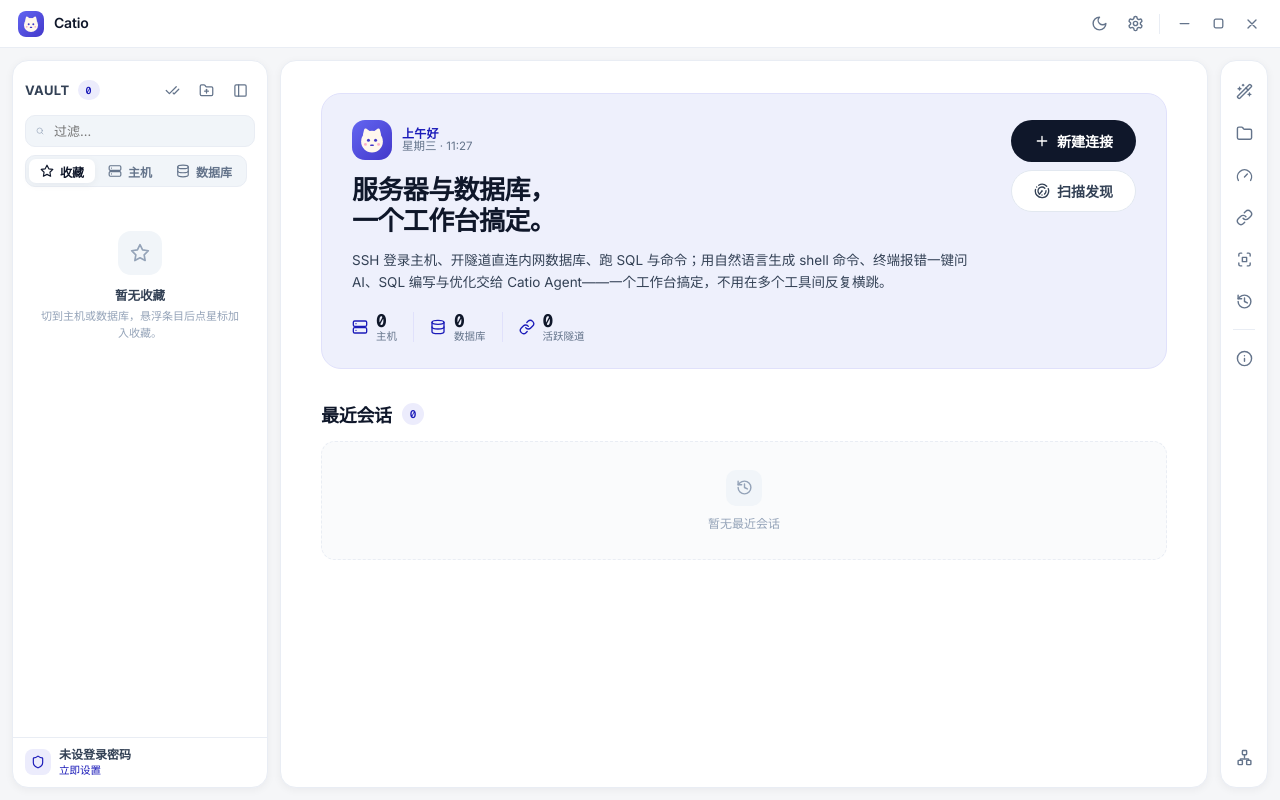
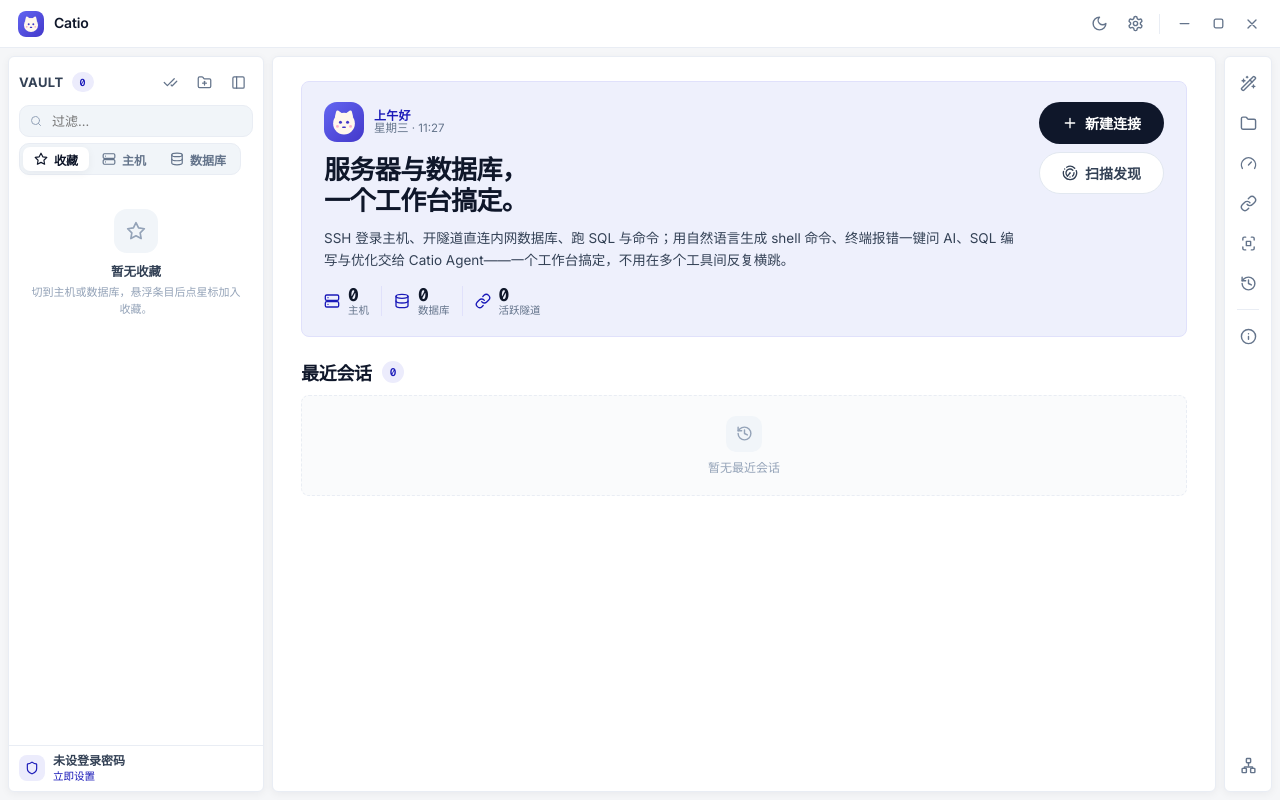
Before and after one commit to leeyis/catio, a React (Vite) app: page / in a window 1280 px wide. Built offline with nearby package versions, Linux system fonts and the light colour scheme.

Commit message:
feat: 收紧工作台圆角与界面留白

```diff
--- a/src/components/atoms.tsx
+++ b/src/components/atoms.tsx
@@ -244,7 +244,7 @@
 /* Section header (§5.1) */
 export function SectionHead({ title, count, hint, right }: SectionHeadProps) {
   return (
-    <div className="row" style={{ justifyContent: 'space-between', marginBottom: 14 }}>
+    <div className="row" style={{ justifyContent: 'space-between', marginBottom: 10 }}>
       <div className="row gap10">
         <h2 style={{ margin: 0, fontSize: 18, fontWeight: 700, letterSpacing: '-0.3px', color: 'var(--text-primary)' }}>{title}</h2>
         {count != null && <span className="badge-accent" style={{ height: 22, fontSize: 11 }}>{count}</span>}
--- a/src/components/shell/Sidebar.tsx
+++ b/src/components/shell/Sidebar.tsx
@@ -237,7 +237,7 @@
 
   if (collapsed) {
     return (
-      <div className="card-surface col" style={{ width: 56, flex: 'none', padding: '12px 8px', alignItems: 'center', gap: 8 }}>
+      <div className="card-surface col" style={{ width: 56, flex: 'none', padding: '8px 6px', alignItems: 'center', gap: 6 }}>
         <button className="icon-btn bare" title={t('shell.expandSidebar')} onClick={onToggleCollapse}><Icon name="panel-left" size={17} /></button>
         <div style={{ height: 1, width: 24, background: 'var(--border-hairline)', margin: '4px 0' }} />
         {allConns.slice(0, 8).map(c => (
@@ -253,8 +253,8 @@
   return (
     <div className="card-surface col" style={{ width: 256, flex: 'none', overflow: 'hidden' }}>
       {/* header */}
-      <div style={{ padding: '14px 12px 10px' }}>
-        <div className="row" style={{ justifyContent: 'space-between', marginBottom: 10 }}>
+      <div style={{ padding: '10px 10px 8px' }}>
+        <div className="row" style={{ justifyContent: 'space-between', marginBottom: 8 }}>
           <div className="row gap8">
             <span style={{ fontSize: 13, fontWeight: 700, letterSpacing: '0.4px', color: 'var(--text-secondary)', textTransform: 'uppercase' }}>{t('shell.vault')}</span>
             <span className="badge-accent">{allConns.length}</span>
@@ -267,7 +267,7 @@
           </div>
         </div>
         {/* search */}
-        <div className="row gap8" style={{ height: 32, padding: '0 10px', background: 'var(--surface-sunken)', border: '1px solid var(--border-hairline)', borderRadius: 10, marginBottom: 8 }}>
+        <div className="row gap8" style={{ height: 32, padding: '0 10px', background: 'var(--surface-sunken)', border: '1px solid var(--border-hairline)', borderRadius: 10, marginBottom: 6 }}>
           <Icon name="search" size={14} style={{ color: 'var(--text-faint)' }} />
           <input value={query} onChange={e => setQuery(e.target.value)} placeholder={t('shell.filterPlaceholder')}
             style={{ flex: 1, border: 'none', outline: 'none', background: 'transparent', fontSize: 13, color: 'var(--text-primary)' }} />
@@ -284,7 +284,7 @@
       </div>
 
       {/* list */}
-      <div className="grow" style={{ overflowY: 'auto', padding: '2px 8px 10px' }}>
+      <div className="grow" style={{ overflowY: 'auto', padding: '2px 6px 8px' }}>
         {/* inline "new group" composer */}
         {addingGroup && (
           <div className="row gap6" style={{ padding: '6px 8px', marginBottom: 4 }}>
@@ -377,7 +377,7 @@
           )
         })}
         {!conns.length && (
-          <div className="col" style={{ alignItems: 'center', gap: 10, padding: '32px 16px', textAlign: 'center' }}>
+          <div className="col" style={{ alignItems: 'center', gap: 8, padding: '24px 12px', textAlign: 'center' }}>
             <div className="icon-badge" style={{ width: 44, height: 44, borderRadius: 13, background: 'var(--surface-sunken)', color: 'var(--text-faint)' }}><Icon name={query ? 'search' : filter === 'favorite' ? 'star' : 'plug'} size={20} /></div>
             <div className="col" style={{ gap: 4 }}>
               <span style={{ fontSize: 12.5, fontWeight: 600, color: 'var(--text-secondary)' }}>{query ? t('shell.noMatchingConns') : filter === 'favorite' ? t('shell.favoriteEmptyTitle') : t('shell.vaultEmptyTitle')}</span>
@@ -389,7 +389,7 @@
 
       {/* 批量维护操作栏：选中计数 + 移动到分组 + 删除 + 退出 */}
       {batchMode && (
-        <div className="col" style={{ gap: 8, padding: '10px 12px', borderTop: '1px solid var(--border-hairline)', background: 'var(--surface-sunken)' }}>
+        <div className="col" style={{ gap: 8, padding: '8px 10px', borderTop: '1px solid var(--border-hairline)', background: 'var(--surface-sunken)' }}>
           <div className="row" style={{ justifyContent: 'space-between', alignItems: 'center' }}>
             <span style={{ fontSize: 12, fontWeight: 600, color: 'var(--text-secondary)' }}>
               {t('shell.batchSelected', { n: selectedConns.length })}
@@ -418,7 +418,7 @@
       )}
 
       {/* footer status */}
-      <div className="row" style={{ padding: '10px 12px', borderTop: '1px solid var(--border-hairline)', gap: 8 }}>
+      <div className="row" style={{ padding: '8px 10px', borderTop: '1px solid var(--border-hairline)', gap: 8 }}>
         <div className="icon-badge" style={{ width: 26, height: 26, borderRadius: 8, background: 'var(--accent-soft)', color: 'var(--accent-primary)' }}>
           <Icon name={(serverAuth.enabled || authEnabled) ? 'user' : 'shield'} size={14} />
         </div>
@@ -566,13 +566,13 @@
   }
 
   return (
-    <div className="card-surface col" style={{ width: 48, flex: 'none', alignItems: 'center', padding: '14px 8px', justifyContent: 'space-between' }}>
-      <div className="col" style={{ gap: 10, alignItems: 'center' }}>
+    <div className="card-surface col" style={{ width: 48, flex: 'none', alignItems: 'center', padding: '10px 6px', justifyContent: 'space-between' }}>
+      <div className="col" style={{ gap: 8, alignItems: 'center' }}>
         {top.map(it => <Item key={it.id} it={it} />)}
         <div style={{ width: 22, height: 1, background: 'var(--border-hairline)', margin: '2px 0' }} />
         {bottom.map(it => <Item key={it.id} it={it} />)}
       </div>
-      <div className="col" style={{ gap: 10, alignItems: 'center' }}>
+      <div className="col" style={{ gap: 8, alignItems: 'center' }}>
         <button title={t('shell.railMcp')} onClick={onMcp} style={{ width: 32, height: 32, borderRadius: 8, display: 'grid', placeItems: 'center', color: 'var(--text-tertiary)', cursor: 'pointer' }}
           onMouseEnter={e => (e.currentTarget.style.background = 'var(--surface-sunken)')}
           onMouseLeave={e => (e.currentTarget.style.background = 'transparent')}>
--- a/src/components/views/HomeView.tsx
+++ b/src/components/views/HomeView.tsx
@@ -58,7 +58,7 @@
   const [hover, setHover] = useState(false)
   return (
     <div onMouseEnter={() => setHover(true)} onMouseLeave={() => setHover(false)} onClick={() => onOpen(conn)}
-      style={{ display: 'flex', alignItems: 'center', gap: 12, background: 'var(--surface-card)', border: '1px solid var(--border-hairline)', borderRadius: 12, padding: '10px 14px', cursor: 'pointer', boxShadow: hover ? 'var(--shadow-card)' : 'none', transition: 'box-shadow .12s' }}>
+      style={{ display: 'flex', alignItems: 'center', gap: 10, background: 'var(--surface-card)', border: '1px solid var(--border-hairline)', borderRadius: 8, padding: '8px 12px', cursor: 'pointer', boxShadow: hover ? 'var(--shadow-card)' : 'none', transition: 'box-shadow .12s' }}>
       <ConnGlyph conn={conn} size={36} radius={9} />
       <div className="col" style={{ lineHeight: 1.35, minWidth: 0, flex: 1 }}>
         <div className="row gap8" style={{ minWidth: 0 }}>
@@ -112,11 +112,11 @@
 
   return (
     <div className="grow fade-in" style={{ overflowY: 'auto', overflowX: 'hidden' }}>
-      <div style={{ maxWidth: 1040, margin: '0 auto', padding: '32px 40px 48px' }}>
+      <div style={{ maxWidth: 1040, margin: '0 auto', padding: '24px 28px 36px' }}>
         {/* Hero */}
-        <div style={{ borderRadius: 20, background: 'var(--accent-soft-alt)', border: '1px solid var(--accent-border)', padding: '26px 30px', marginBottom: 32, position: 'relative', overflow: 'hidden' }}>
-          <div className="row" style={{ justifyContent: 'space-between', alignItems: 'flex-start', gap: 20 }}>
-            <div className="col" style={{ gap: 14, maxWidth: 720 }}>
+        <div style={{ borderRadius: 8, background: 'var(--accent-soft-alt)', border: '1px solid var(--accent-border)', padding: '20px 22px', marginBottom: 22, position: 'relative', overflow: 'hidden' }}>
+          <div className="row" style={{ justifyContent: 'space-between', alignItems: 'flex-start', gap: 16 }}>
+            <div className="col" style={{ gap: 12, maxWidth: 720 }}>
               <div className="row gap10">
                 <BrandMark size={40} style={{ borderRadius: 13 }} />
                 <div className="col" style={{ lineHeight: 1.1 }}>
@@ -126,7 +126,7 @@
               </div>
               <h1 style={{ margin: 0, fontSize: 26, fontWeight: 700, letterSpacing: '-0.6px', color: 'var(--text-primary)', lineHeight: 1.2 }}>{t('home.heroTitle')}<br />{t('home.heroTitleLine2')}</h1>
               <p style={{ margin: 0, fontSize: 13.5, lineHeight: 1.6, color: 'var(--text-secondary)', textWrap: 'pretty' }}>{t('home.heroDesc')}</p>
-              <div className="row gap16" style={{ marginTop: 4 }}>
+              <div className="row gap12" style={{ marginTop: 2 }}>
                 <Stat n={hostCount} label={t('home.statHosts')} icon="server" />
                 <div style={{ width: 1, height: 30, background: 'var(--accent-border)' }} />
                 <Stat n={dbCount} label={t('home.statDatabases')} icon="database" />
@@ -164,7 +164,7 @@
 
 function EmptySection({ icon, text }: EmptySectionProps) {
   return (
-    <div className="col" style={{ alignItems: 'center', justifyContent: 'center', gap: 8, padding: '28px 16px', textAlign: 'center', border: '1px dashed var(--border-hairline)', borderRadius: 14, background: 'var(--surface-subtle)' }}>
+    <div className="col" style={{ alignItems: 'center', justifyContent: 'center', gap: 6, padding: '20px 14px', textAlign: 'center', border: '1px dashed var(--border-hairline)', borderRadius: 8, background: 'var(--surface-subtle)' }}>
       <div className="icon-badge" style={{ width: 36, height: 36, borderRadius: 10, background: 'var(--surface-sunken)', color: 'var(--text-faint)' }}>
         <Icon name={icon} size={17} />
       </div>
--- a/src/styles/tokens.css
+++ b/src/styles/tokens.css
@@ -809,15 +809,15 @@
      off-screen (clipped) on narrower windows: the only flexible child (the main
      .card-surface.grow column, which carries min-width:0) shrinks instead. */
   overflow: hidden;
-  display: flex; gap: 12px;
-  padding: 12px;
+  display: flex; gap: 8px;
+  padding: 8px;
 }
 
 /* generic card surface */
 .card-surface {
   background: var(--surface-card);
   border: 1px solid var(--border-hairline);
-  border-radius: 16px;
+  border-radius: 6px;
   box-shadow: var(--shadow-card);
   /* allow a flex-child card-surface (e.g. the main grow column) to shrink below
      its content size instead of forcing the row to overflow / clip the rail. */
```
Also changed, not shown: 2 other files (tests, documents, lock files or other folders).
